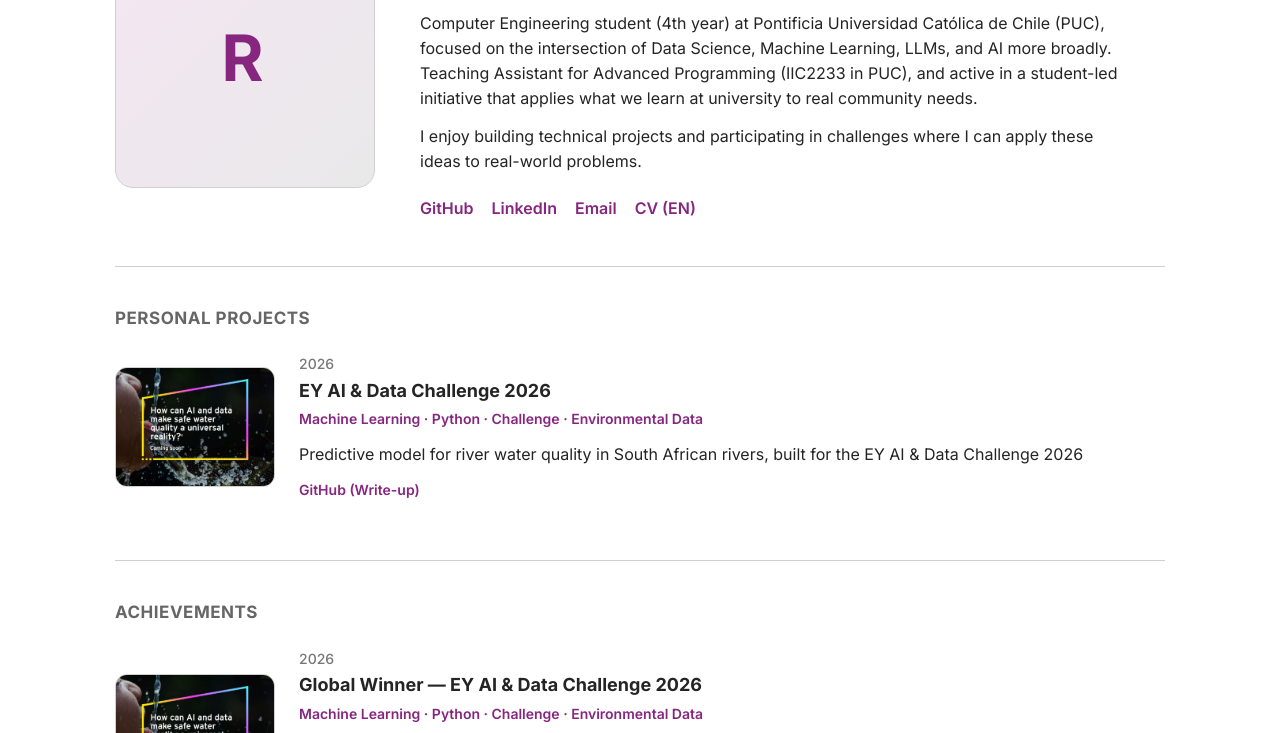
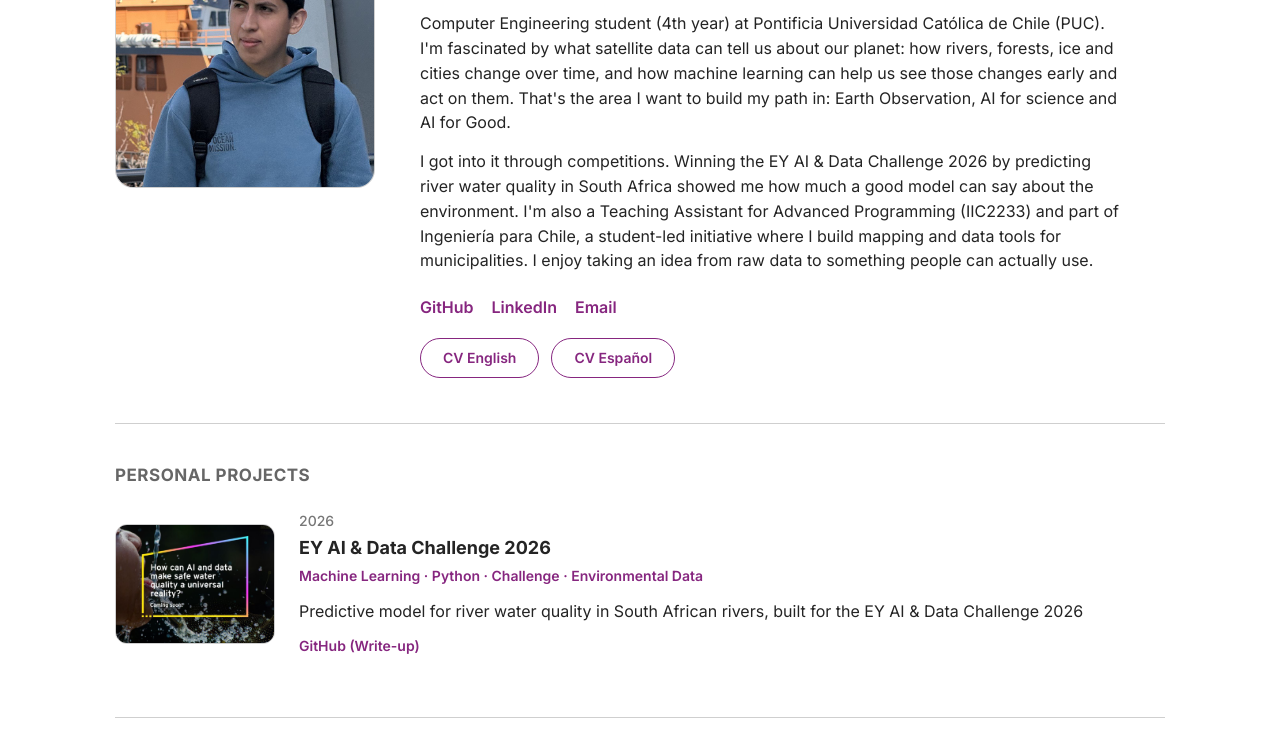
Before and after one commit to rodriigod/rodriigod.github.io, a plain HTML site: page index.html in a window 1280 px wide. Shown: the part 127-860 px from the top of the page. Drawn offline with Linux system fonts and the light colour scheme.

Commit message:
add: profile picture and CV files; update layout and styles

```diff
--- a/index.html
+++ b/index.html
@@ -11,8 +11,8 @@
   <main class="container">
 
     <header class="profile">
-      <div class="photo" aria-label="Foto de Rodrigo Jorquera Díaz">
-        <span>R</span>
+      <div class="photo">
+        <img src="assets/profile/rodrigo_jorquera.jpg" alt="Rodrigo Jorquera Díaz">
       </div>
 
       <div class="intro">
@@ -23,22 +23,30 @@
         </p>
 
         <p>
-          Computer Engineering student (4th year) at Pontificia Universidad Católica de Chile (PUC),
-          focused on the intersection of Data Science, Machine Learning, LLMs, and AI more broadly.
-          Teaching Assistant for Advanced Programming (IIC2233 in PUC), and active in a student-led
-          initiative that applies what we learn at university to real community needs.
+          Computer Engineering student (4th year) at Pontificia Universidad Católica de Chile (PUC).
+          I'm fascinated by what satellite data can tell us about our planet: how rivers, forests, ice
+          and cities change over time, and how machine learning can help us see those changes early and
+          act on them. That's the area I want to build my path in: Earth Observation, AI for science and
+          AI for Good.
         </p>
 
         <p class="bio">
-          I enjoy building technical projects and participating in challenges where I can apply these
-          ideas to real-world problems.
+          I got into it through competitions. Winning the EY AI &amp; Data Challenge 2026 by predicting
+          river water quality in South Africa showed me how much a good model can say about the
+          environment. I'm also a Teaching Assistant for Advanced Programming (IIC2233) and part of
+          Ingeniería para Chile, a student-led initiative where I build mapping and data tools for
+          municipalities. I enjoy taking an idea from raw data to something people can actually use.
         </p>
 
         <div class="links">
           <a href="https://github.com/rodriigod" target="_blank">GitHub</a>
           <a href="https://www.linkedin.com/in/rodrigo-jorquera-diaz/" target="_blank">LinkedIn</a>
           <a href="mailto:rodrigojorqueradiaz@gmail.com">Email</a>
-          <a href="https://rodriigod.github.io/files/cv_en.pdf" target="_blank">CV (EN)</a>
+        </div>
+
+        <div class="cv-buttons">
+          <a class="cv-btn" href="files/cv_en.pdf" target="_blank">CV English</a>
+          <a class="cv-btn" href="files/cv_es.pdf" target="_blank">CV Español</a>
         </div>
       </div>
     </header>
--- a/style.css
+++ b/style.css
@@ -53,6 +53,13 @@ body {
   font-size: clamp(2.5rem, 5vw, 4rem);
   font-weight: 700;
   letter-spacing: 0.08em;
+  overflow: hidden;
+}
+
+.photo img {
+  width: 100%;
+  height: 100%;
+  object-fit: cover;
 }
 
 .intro h1 {
@@ -92,6 +99,28 @@ a {
 
 a:hover {
   text-decoration: underline;
+}
+
+.cv-buttons {
+  display: flex;
+  flex-wrap: wrap;
+  gap: 12px;
+  margin-top: 18px;
+}
+
+.cv-btn {
+  display: inline-block;
+  padding: 8px 22px;
+  border: 1px solid var(--accent);
+  border-radius: 999px;
+  font-size: 14px;
+  transition: background 0.15s ease, color 0.15s ease;
+}
+
+.cv-btn:hover {
+  background: var(--accent);
+  color: #fff;
+  text-decoration: none;
 }
 
 /* SECTIONS */
```
Also changed, not shown: assets/profile/rodrigo_jorquera.jpg (added), 2 other files.
